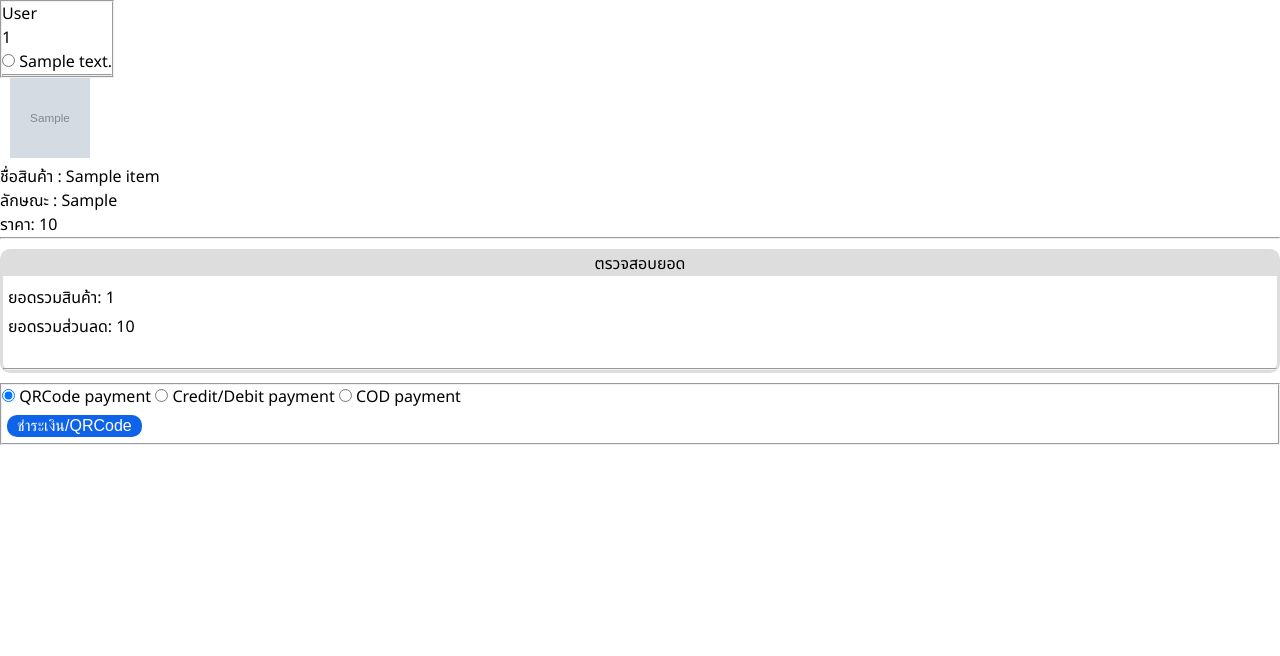
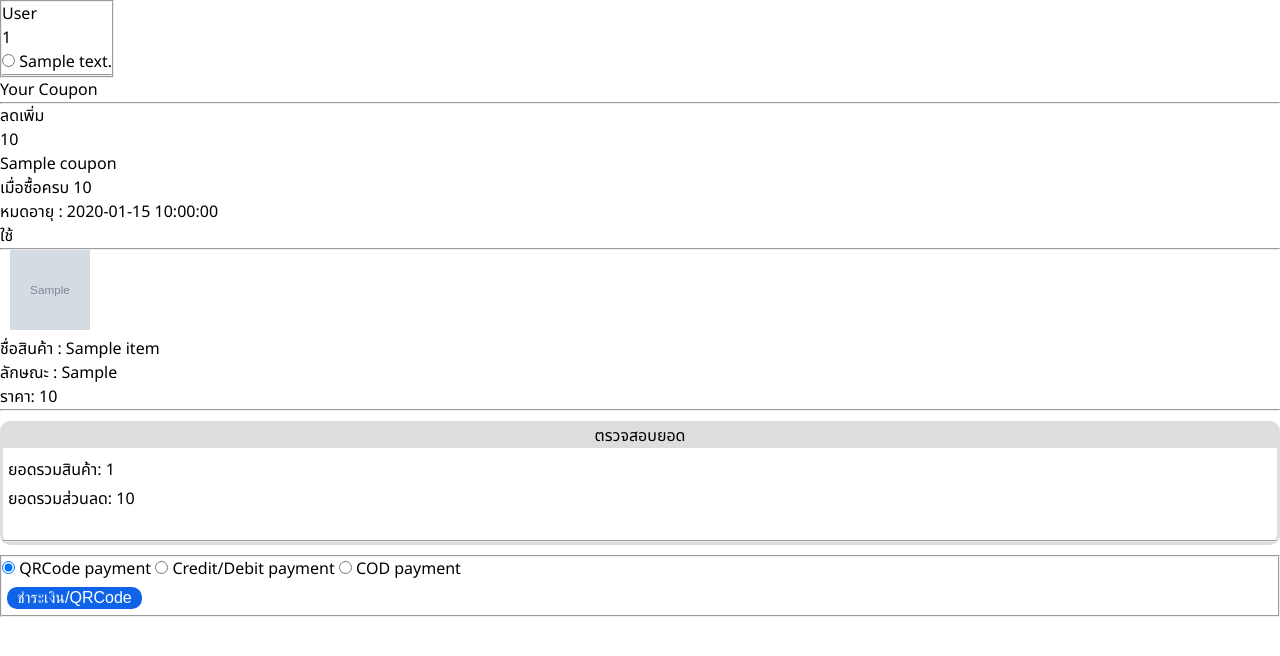
Before and after one commit to oTaKaTo/mercular_project, a FastAPI app: template templates/checkout.html in a window 1280 px wide. Shown: the part 57-713 px from the top of the page. Run offline with FastAPI, Linux system fonts and the light colour scheme; the template is opened without the code that fills it: most values are stand-ins (such as "Sample title", 1, 10 or a date in 2020); grey boxes marked "Sample" are stand-in pictures.

Commit message:
Add files via upload

```diff
--- a/templates/checkout.html
+++ b/templates/checkout.html
@@ -29,26 +29,34 @@
                 </fieldset>
             </form>
         </div>
-        <!--<div class = "coupon-contrainer">
-            <form>
-                <fieldset class="coupons-list" action = "javascript:">
-                    <div>
-                        {% for coupon in user_coupons %}
-                        <p>Hi</p>
-                            {% set coupon_index = user_coupons.index(coupon) %}
-                                <input  type="radio"
-                                id = "coupon-no-{{coupon_index}}"
-                                name="contact"
-                                value = {{coupon_index}}
-                                onchange="checkbox_handle(this)"
-                                >
-                                <label for="coupon-no-{{coupon_index}}">{{user_coupons[coupon_index].get_id()}}</label>
-                            <hr>
-                        {% endfor %}
-                    <div>
-                </fieldset>
-            </form>
-        </div>-->
+        <div class="user-coupon-container">
+            <p>Your Coupon</p>
+            <hr>
+            {% for coupon in user_coupons %}
+            <div class="coupon-container" id="{{coupon.get_id()}}">
+                <div class="circle-top"></div>
+                <div class="coupon-discount">
+                <div class="text">
+                    ลดเพิ่ม
+                </div>
+                <div class="discount">
+                    {{coupon.get_discount_str()}}
+                </div>
+                </div>
+                <div class="coupon-description">
+                <div class="title">{{coupon.get_title()}}</div>
+                <div class="description">เมื่อซื้อครบ {{coupon.get_minimum_price_str()}}</div>
+                <div class="due-date">หมดอายุ : {{coupon.get_due_date_str()}}</div>
+                </div>
+                <div class="coupon-button"></div>
+                <div class="circle-bottom"></div>
+                <div class="button">
+                <div class="text" onclick="use_this_coupon({{coupon}})">ใช้</div>
+                </div>
+            </div>
+            {% endfor %}
+        </div>
+        <hr>
         {% for item in selected_items %}
             {% set index = list(selected_items.keys()).index(item) %}
             <div class="item">
```
Also changed, not shown: templates/cart.html (+77 -59 lines), templates/product.html (+6 -1 lines), templates/product_noemail.html (+10 -2 lines).
